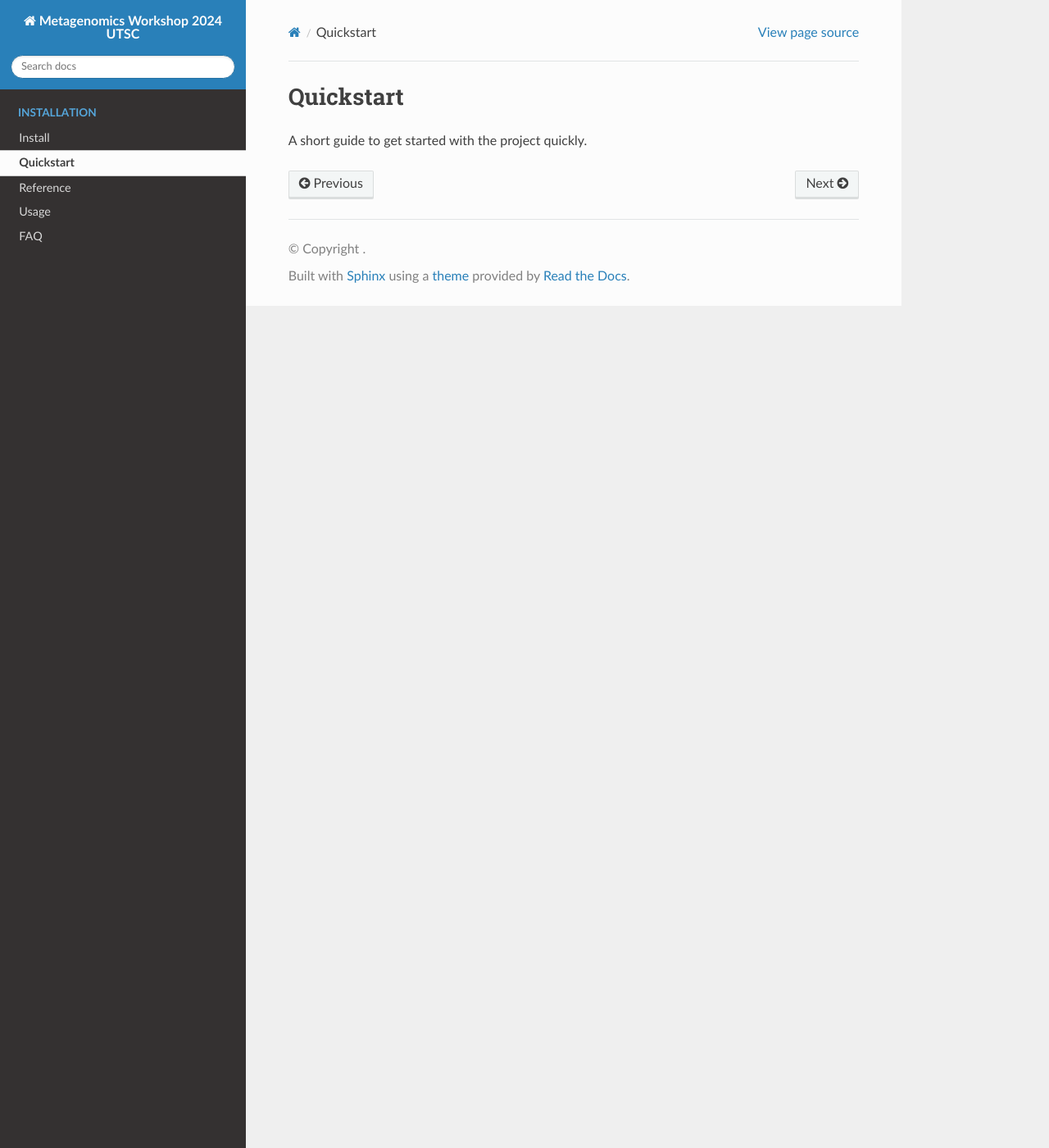
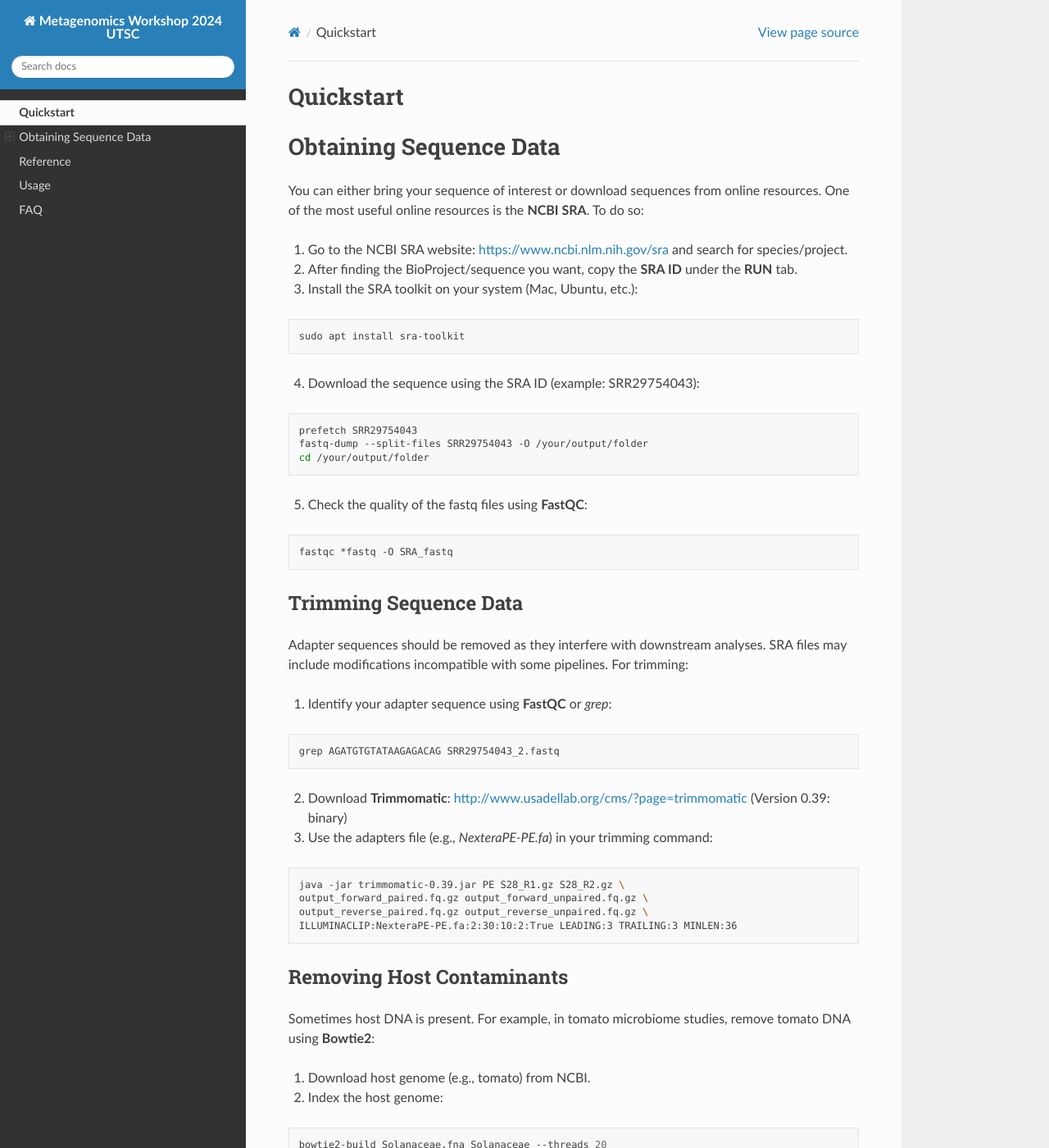
Before and after one commit to javad30/metagenomics-workshop-2024-UTSC, a Sphinx documentation site: the page built from docs/source/quickstart.rst, in a window 1280 px wide and 1400 px high. Shown: the whole window at 82% size. Built offline with Sphinx 7.4.7 and the Read the Docs theme 3.1.0, drawn with Linux system fonts in a browser that asks for light colours; pages that are not in the unit, such as notebooks, are missing from menus; some of the changed text lies outside the part shown.

Commit message:
Removed INSTALLATION section from sidebar and added tutorial to quickstart

```diff
--- a/docs/source/quickstart.rst
+++ b/docs/source/quickstart.rst
@@ -1,4 +1,163 @@
 Quickstart
 ==========
 
-A short guide to get started with the project quickly.
+Obtaining Sequence Data
+=======================
+
+You can either bring your sequence of interest or download sequences from online resources. One of the most useful online resources is the **NCBI SRA**. To do so:
+
+1. Go to the NCBI SRA website: https://www.ncbi.nlm.nih.gov/sra and search for species/project.
+2. After finding the BioProject/sequence you want, copy the **SRA ID** under the **RUN** tab.
+3. Install the SRA toolkit on your system (Mac, Ubuntu, etc.):
+
+.. code-block:: bash
+
+    sudo apt install sra-toolkit
+
+4. Download the sequence using the SRA ID (example: SRR29754043):
+
+.. code-block:: bash
+
+    prefetch SRR29754043
+    fastq-dump --split-files SRR29754043 -O /your/output/folder
+    cd /your/output/folder
+
+5. Check the quality of the fastq files using **FastQC**:
+
+.. code-block:: bash
+
+    fastqc *fastq -O SRA_fastq
+
+
+Trimming Sequence Data
+----------------------
+
+Adapter sequences should be removed as they interfere with downstream analyses. SRA files may include modifications incompatible with some pipelines. For trimming:
+
+1. Identify your adapter sequence using **FastQC** or `grep`:
+
+.. code-block:: bash
+
+    grep AGATGTGTATAAGAGACAG SRR29754043_2.fastq
+
+2. Download **Trimmomatic**: http://www.usadellab.org/cms/?page=trimmomatic (Version 0.39: binary)
+3. Use the adapters file (e.g., `NexteraPE-PE.fa`) in your trimming command:
+
+.. code-block:: bash
+
+    java -jar trimmomatic-0.39.jar PE S28_R1.gz S28_R2.gz \
+    output_forward_paired.fq.gz output_forward_unpaired.fq.gz \
+    output_reverse_paired.fq.gz output_reverse_unpaired.fq.gz \
+    ILLUMINACLIP:NexteraPE-PE.fa:2:30:10:2:True LEADING:3 TRAILING:3 MINLEN:36
+
+
+Removing Host Contaminants
+---------------------------
+
+Sometimes host DNA is present. For example, in tomato microbiome studies, remove tomato DNA using **Bowtie2**:
+
+1. Download host genome (e.g., tomato) from NCBI.
+2. Index the host genome:
+
+.. code-block:: bash
+
+    bowtie2-build Solanaceae.fna Solanaceae --threads 20
+
+3. Remove host reads:
+
+.. code-block:: bash
+
+    bowtie2 -x 0_Host_genome/Solanaceae/Solanaceae \
+    -1 S28_R1.gz -2 S28_R2.gz --un-conc-gz S28_removed_Solanaceae \
+    -S Mapped_and_unmapped_Solanaceae.sam -p 20 --very-sensitive-local
+
+4. Rename files for downstream processing:
+
+.. code-block:: bash
+
+    mv S28_removed_Solanaceae.1 S28_host_removed_R1.fastq.gz
+    mv S28_removed_Solanaceae.2 S28_host_removed_R2.fastq.gz
+
+
+Samtools
+--------
+
+1. Convert SAM to BAM:
+
+.. code-block:: bash
+
+    samtools view -bS Mapped_and_unmapped_Solanaceae.sam > S28_mapped_and_unmapped.bam
+
+2. Sort BAM file:
+
+.. code-block:: bash
+
+    samtools sort S28_mapped_and_unmapped.bam -o S28_sorted.bam
+
+3. Create BAM index:
+
+.. code-block:: bash
+
+    samtools index S28_sorted.bam S28_sorted.bai
+
+
+Assembly
+--------
+
+Use **MEGAHIT** for assembly of metagenomic data:
+
+.. code-block:: bash
+
+    megahit -1 SAMPLE_R1.fastq -2 SAMPLE_R2.fastq -t 20 -o megahit_result
+
+
+MetaBAT2 (Binning)
+------------------
+
+Upload the `final_contigs_file` from MEGAHIT to **Galaxy MetaBAT2**:
+https://usegalaxy.eu/?tool_id=toolshed.g2.bx.psu.edu/repos/iuc/metabat2/metabat2/2.15+galaxy1
+
+Or install MetaBAT2 via conda:
+
+.. code-block:: bash
+
+    conda install -c bioconda/label/cf201901::metabat2
+
+Generate contig depth and run MetaBAT2:
+
+.. code-block:: bash
+
+    jgi_summarize_bam_contig_depths --outputDepth depth.txt *.bam
+    metabat2 -i final.contigs.fa -a depth.txt -o bins_dir/bin
+
+
+CheckM (Completeness and Contamination)
+----------------------------------------
+
+.. code-block:: bash
+
+    checkm lineage_wf -x fa bins_dir/ METAG_checkm/ --threads 16 -f METAG-checkm.tsv --tab_table
+
+
+Prodigal (Gene Prediction)
+--------------------------
+
+.. code-block:: bash
+
+    prodigal -i my.metagenome.fna -o my.genes -a my.proteins.faa -p meta
+
+
+Prokka (Genome Annotation)
+---------------------------
+
+.. code-block:: bash
+
+    prokka --outdir mydir --prefix mygenome final.contigs13.fa
+
+
+HTSeq (RNA-seq counting)
+-------------------------
+
+.. code-block:: bash
+
+    htseq-count -r pos -t CDS -f bam S13.map.sorted.bam S13.gft > S13.count
```
Also changed, not shown: docs/source/index.rst (+8 -4 lines).
